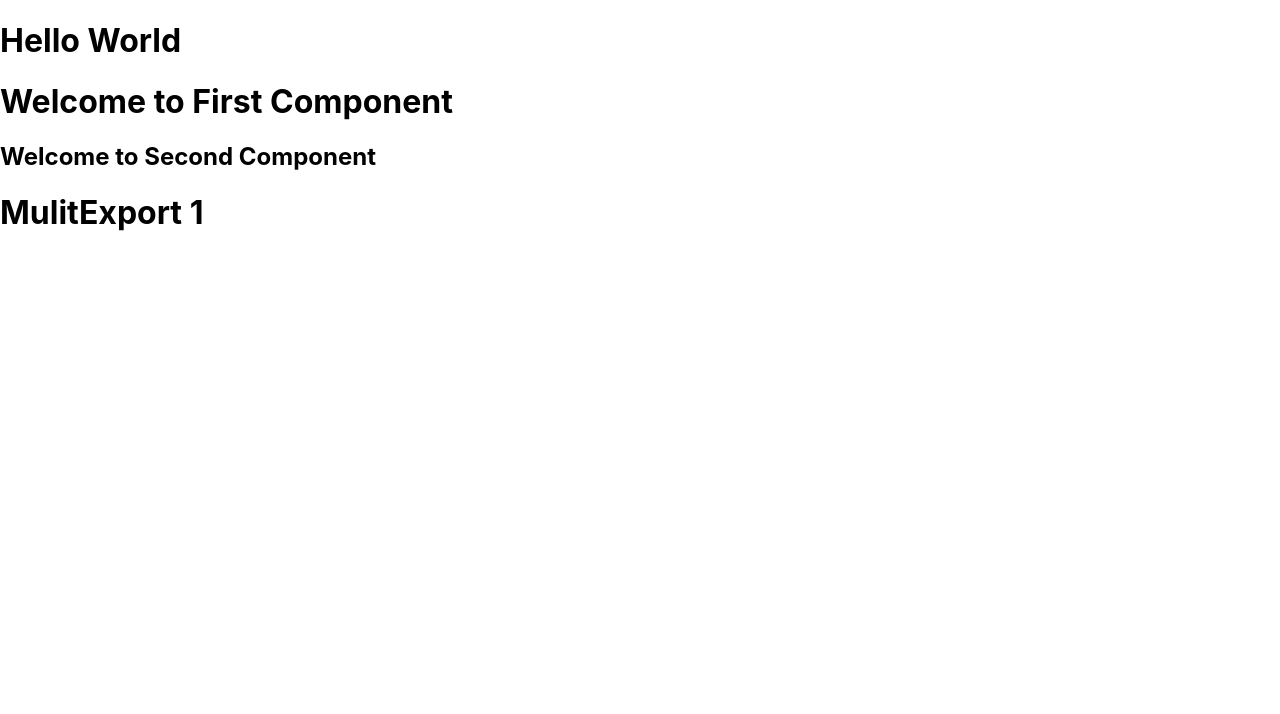
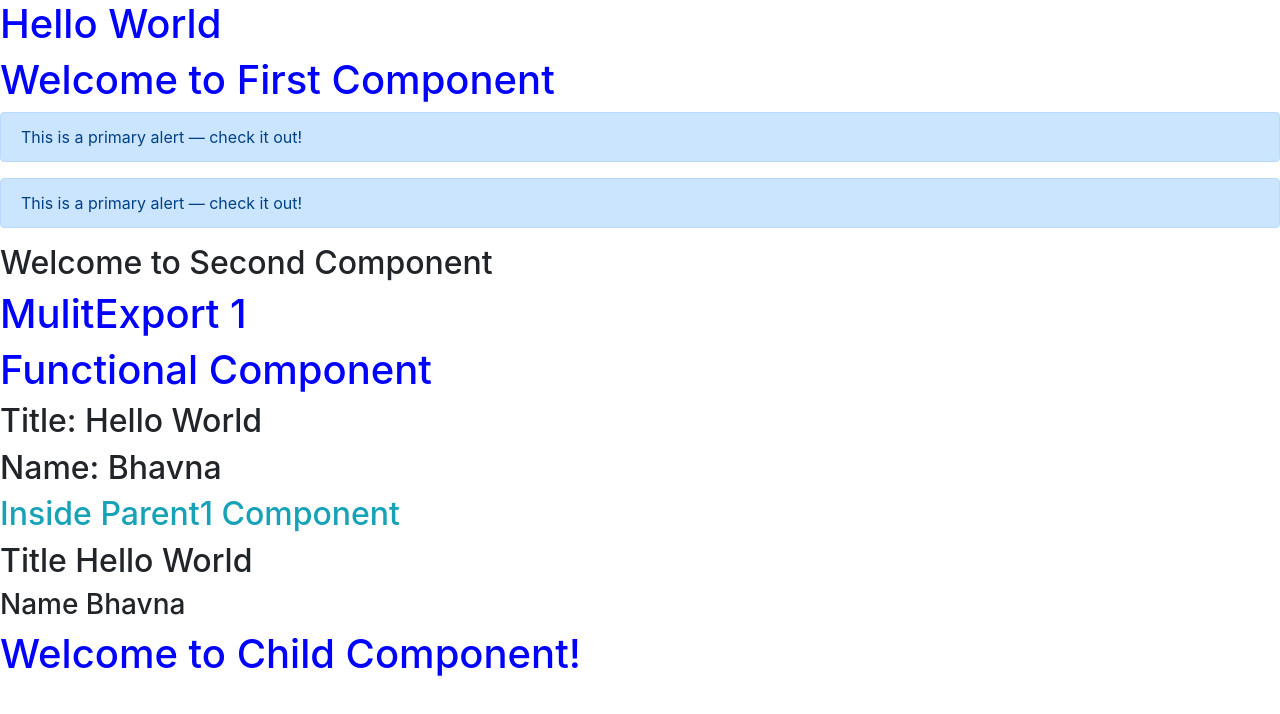
Before and after one commit to bhavna11patidar/batch_1809, a React (Create React App) app: page / in a window 1280 px wide. Shown: the top 714 px of the page. Built offline with nearby package versions, Linux system fonts and the light colour scheme.

Commit message:
Parent Child/ Function Component/props/ bootstrap/ reactstarp/ custom css

```diff
--- a/package.json
+++ b/package.json
@@ -6,9 +6,11 @@
     "@testing-library/jest-dom": "^4.2.4",
     "@testing-library/react": "^9.5.0",
     "@testing-library/user-event": "^7.2.1",
+    "bootstrap": "^4.5.2",
     "react": "^16.13.1",
     "react-dom": "^16.13.1",
-    "react-scripts": "3.4.3"
+    "react-scripts": "3.4.3",
+    "reactstrap": "^8.6.0"
   },
   "scripts": {
     "start": "react-scripts start",
--- a/src/App.js
+++ b/src/App.js
@@ -3,6 +3,8 @@ import './App.css';
 import First from './components/First'
 import Second from './components/Second';
 import {MuliExport1} from './components/MuliExport';
+import FunctiionalComp from './components/FunctiionalComp';
+import Parent1 from './components/Parent1';
 function App() {
   return (
    <div>
@@ -12,6 +14,8 @@ function App() {
       <First></First>
       <Second></Second>
       <MuliExport1></MuliExport1>
+      <FunctiionalComp title="Hello World" name="Bhavna"></FunctiionalComp>
+      <Parent1 title="Hello World" name="Bhavna"/>
     </div>
 
   );
--- /dev/null
+++ b/src/assets/style.css
@@ -0,0 +1,3 @@
+h1{
+    color:blue;
+}
--- /dev/null
+++ b/src/components/Child1.js
@@ -0,0 +1,11 @@
+import React, { Component } from 'react'
+
+export default class Child1 extends Component {
+    render() {
+        return (
+            <div>
+                <h1>Welcome to Child Component!</h1>
+            </div>
+        )
+    }
+}
--- a/src/components/First.js
+++ b/src/components/First.js
@@ -1,11 +1,19 @@
 import React, { Component } from 'react'
+import { Alert } from 'reactstrap';
 
 export default class Abc extends Component {
     render() {
         return (
             <div>
                 <h1>Welcome to First Component</h1>
+                <Alert color="primary">
+                    This is a primary alert — check it out!
+                </Alert>
+                <div className="alert alert-primary">
+                     This is a primary alert — check it out!
+                </div>
             </div>
+
         )
     }
 }
--- /dev/null
+++ b/src/components/FunctiionalComp.js
@@ -0,0 +1,11 @@
+import React from 'react'
+
+export default function FunctiionalComp(props) {
+    return (
+        <div>
+          <h1>Functional Component</h1>
+            <h2>Title: {props.title}</h2>
+    <h2>Name: {props.name}</h2>
+        </div>
+    )
+}
--- /dev/null
+++ b/src/components/Parent1.js
@@ -0,0 +1,14 @@
+import React, { Component } from 'react'
+import Child1 from './Child1';
+export default class Parent1 extends Component {
+    render() {
+        return (
+            <div>
+                <h2 className="text-info">Inside Parent1 Component</h2>
+                <h2>Title {this.props.title}</h2>
+                <h3>Name {this.props.name}</h3>
+                <Child1></Child1>
+            </div>
+        )
+    }
+}
--- a/src/index.js
+++ b/src/index.js
@@ -3,6 +3,8 @@ import ReactDOM from 'react-dom';
 import './index.css';
 import App from './App';
 import * as serviceWorker from './serviceWorker';
+import "./assets/style.css";
+import "bootstrap/dist/css/bootstrap.min.css";
 
 ReactDOM.render(
   <React.StrictMode>
```
Also changed, not shown: 1 other file (tests, documents, lock files or other folders).
